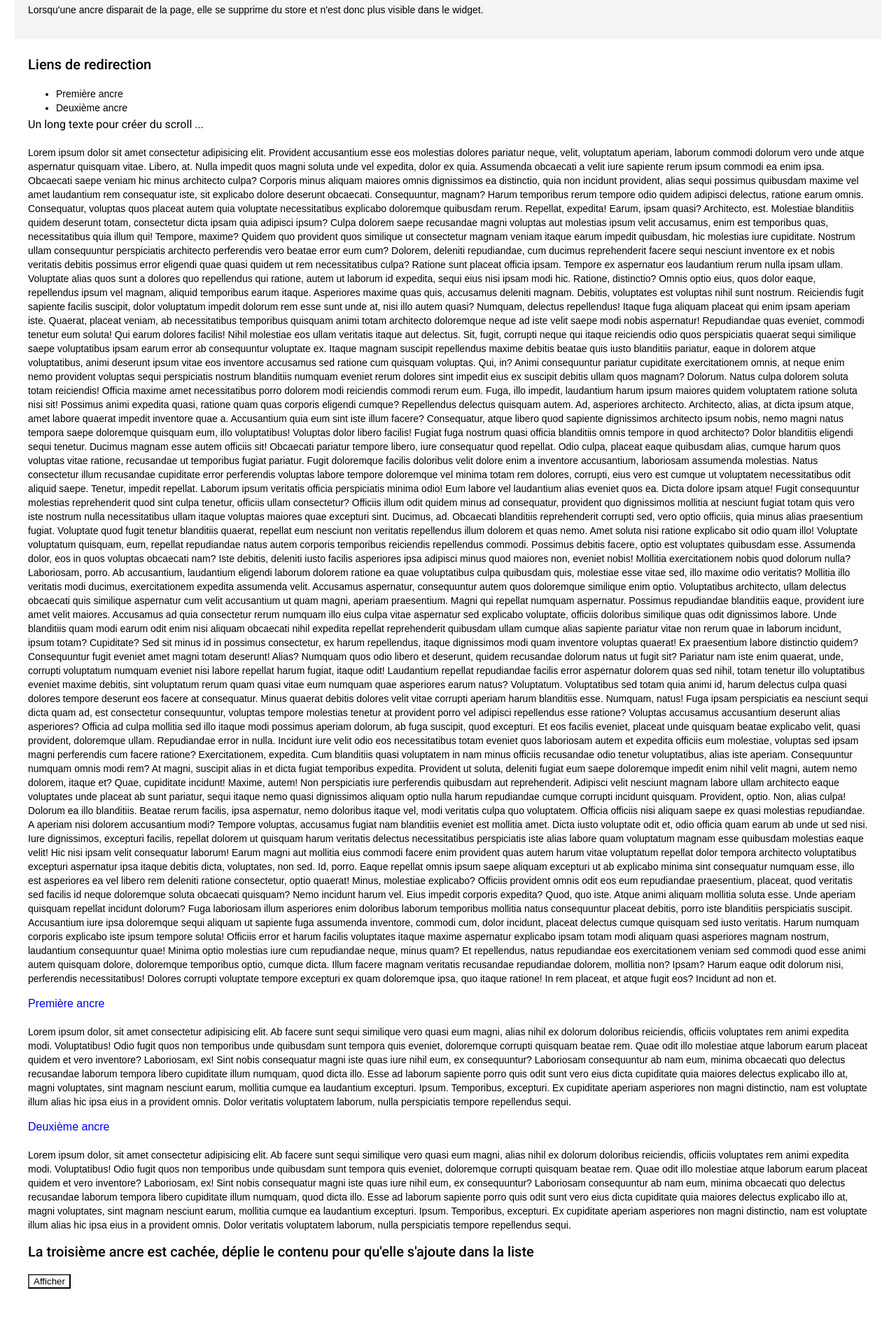
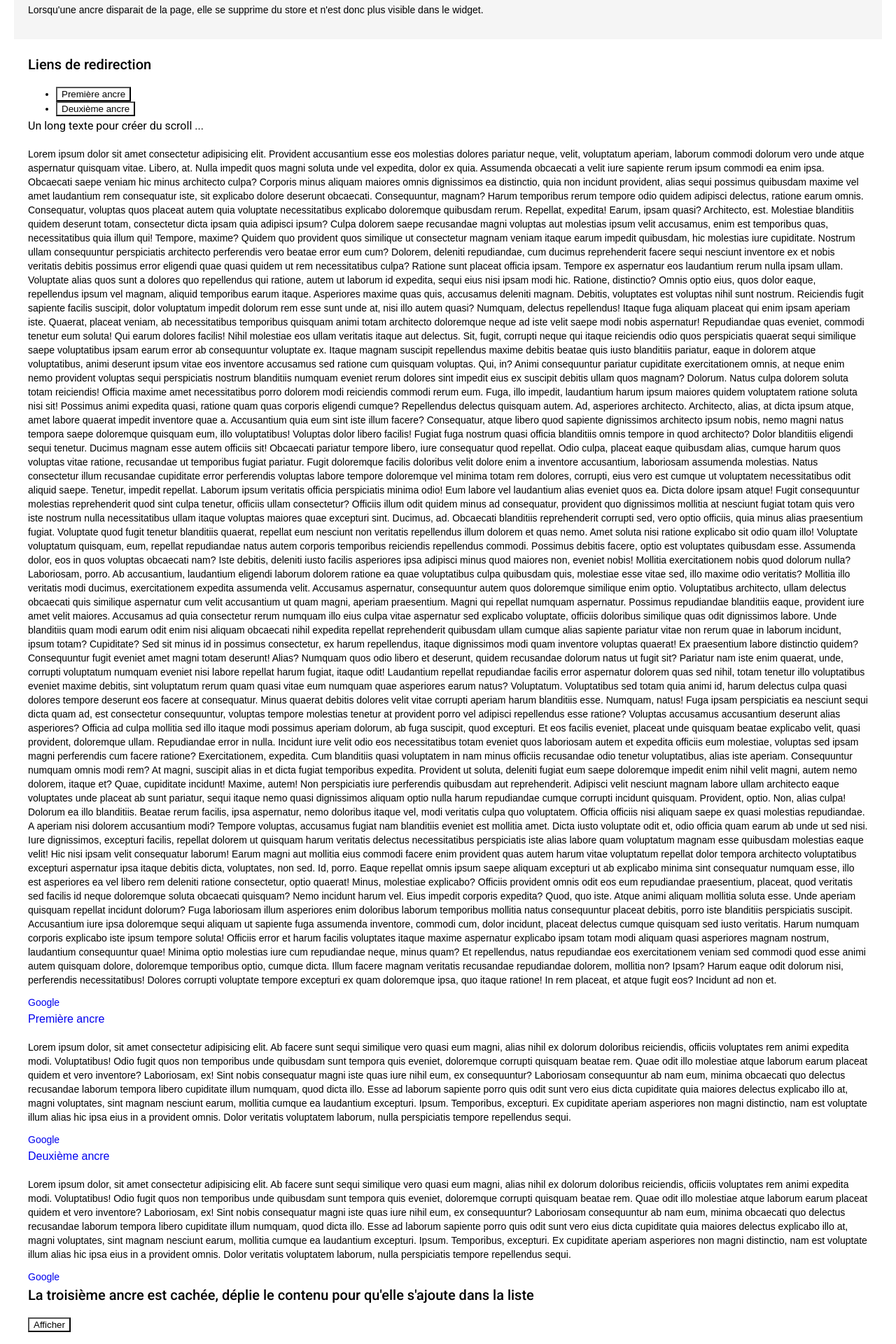
Before and after one commit to MoosArga/accessibility, an Angular app: page /redirect-links in a window 1280 px wide. Shown: the part 200-2120 px from the top of the page at 70% size. Before the commit the page ends 2061 px from the top, so only its background shows below. Built offline with nearby package versions, Linux system fonts and the light colour scheme.

Commit message:
Revue Julie

```diff
--- a/src/app/features/redirection-link/redirection-link.component.html
+++ b/src/app/features/redirection-link/redirection-link.component.html
@@ -58,18 +58,21 @@
     Officiis error et harum facilis voluptates itaque maxime aspernatur explicabo ipsam totam modi aliquam quasi asperiores magnam nostrum, laudantium consequuntur quae! Minima optio molestias iure cum repudiandae neque, minus quam?
     Et repellendus, natus repudiandae eos exercitationem veniam sed commodi quod esse animi autem quisquam dolore, doloremque temporibus optio, cumque dicta. Illum facere magnam veritatis recusandae repudiandae dolorem, mollitia non? Ipsam?
     Harum eaque odit dolorum nisi, perferendis necessitatibus! Dolores corrupti voluptate tempore excepturi ex quam doloremque ipsa, quo itaque ratione! In rem placeat, et atque fugit eos? Incidunt ad non et.</p>
+    <a href="www.google.com">Google</a>
     <h3><a href="#first" appRedirectionAnchor="Première ancre" id="first">Première ancre</a></h3>
     <p>Lorem ipsum dolor, sit amet consectetur adipisicing elit. Ab facere sunt sequi similique vero quasi eum magni, alias nihil ex dolorum doloribus reiciendis, officiis voluptates rem animi expedita modi. Voluptatibus!
     Odio fugit quos non temporibus unde quibusdam sunt tempora quis eveniet, doloremque corrupti quisquam beatae rem. Quae odit illo molestiae atque laborum earum placeat quidem et vero inventore? Laboriosam, ex!
     Sint nobis consequatur magni iste quas iure nihil eum, ex consequuntur? Laboriosam consequuntur ab nam eum, minima obcaecati quo delectus recusandae laborum tempora libero cupiditate illum numquam, quod dicta illo.
     Esse ad laborum sapiente porro quis odit sunt vero eius dicta cupiditate quia maiores delectus explicabo illo at, magni voluptates, sint magnam nesciunt earum, mollitia cumque ea laudantium excepturi. Ipsum.
     Temporibus, excepturi. Ex cupiditate aperiam asperiores non magni distinctio, nam est voluptate illum alias hic ipsa eius in a provident omnis. Dolor veritatis voluptatem laborum, nulla perspiciatis tempore repellendus sequi.</p>
+    <a href="www.google.com">Google</a>
     <h3><a href="#second" appRedirectionAnchor="Deuxième ancre" id="second">Deuxième ancre</a></h3>
     <p>Lorem ipsum dolor, sit amet consectetur adipisicing elit. Ab facere sunt sequi similique vero quasi eum magni, alias nihil ex dolorum doloribus reiciendis, officiis voluptates rem animi expedita modi. Voluptatibus!
     Odio fugit quos non temporibus unde quibusdam sunt tempora quis eveniet, doloremque corrupti quisquam beatae rem. Quae odit illo molestiae atque laborum earum placeat quidem et vero inventore? Laboriosam, ex!
     Sint nobis consequatur magni iste quas iure nihil eum, ex consequuntur? Laboriosam consequuntur ab nam eum, minima obcaecati quo delectus recusandae laborum tempora libero cupiditate illum numquam, quod dicta illo.
     Esse ad laborum sapiente porro quis odit sunt vero eius dicta cupiditate quia maiores delectus explicabo illo at, magni voluptates, sint magnam nesciunt earum, mollitia cumque ea laudantium excepturi. Ipsum.
     Temporibus, excepturi. Ex cupiditate aperiam asperiores non magni distinctio, nam est voluptate illum alias hic ipsa eius in a provident omnis. Dolor veritatis voluptatem laborum, nulla perspiciatis tempore repellendus sequi.</p>
+    <a href="www.google.com">Google</a>
     <h2>La troisième ancre est cachée, déplie le contenu pour qu'elle s'ajoute dans la liste</h2>
     <button (click)="toggleShowThirdAnchor()">{{ showThirdAnchor ? 'Cacher' : 'Afficher'}}</button>
     <ng-container *ngIf="showThirdAnchor">
--- a/src/app/shared/widget/redirection-link-widget/redirection-link-widget.component.html
+++ b/src/app/shared/widget/redirection-link-widget/redirection-link-widget.component.html
@@ -1,4 +1,4 @@
 <h2>Liens de redirection</h2>
 <ul>
-  <li *ngFor="let anchor of anchors$ | async"><a (click)="navigateToAnchor(anchor)">{{ anchor.label }}</a></li>
+  <li *ngFor="let anchor of anchors$ | async"><button (appClickAndSpace)="navigateToAnchor(anchor)">{{ anchor.label }}</button></li>
 </ul>
```
